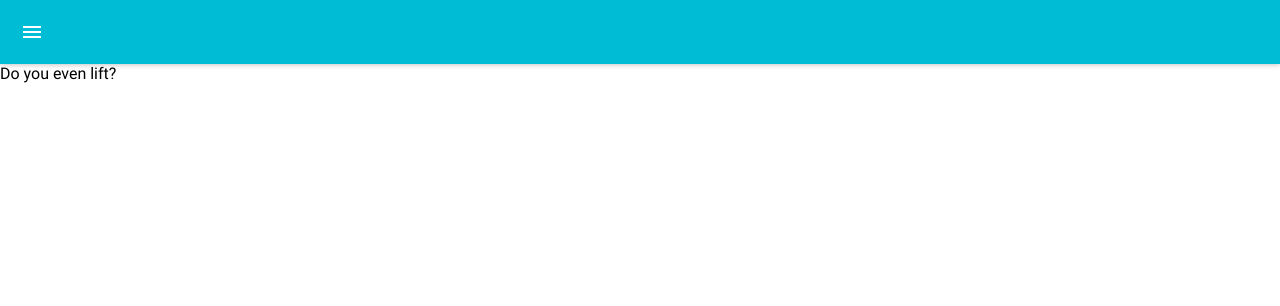
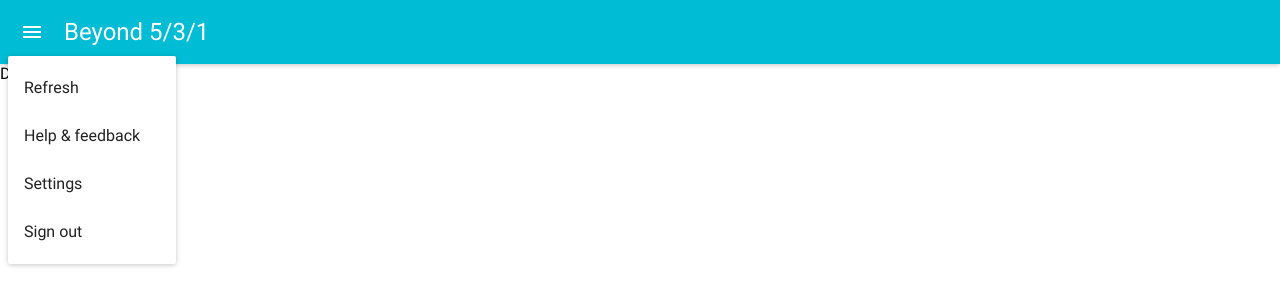
Before and after one commit to martinbee/beyond-react, a React (Create React App) app: page / in a window 1280 px wide. Both pictures are taken after a click on the button 32 px from the left and 32 px from the top of the page. Shown: the top 306 px of the page. Built offline with nearby package versions, Linux system fonts and the light colour scheme; no server answers.

Commit message:
feat: refactor header component with popover

```diff
--- a/src/components/Header/index.jsx
+++ b/src/components/Header/index.jsx
@@ -1,12 +1,83 @@
-import React from 'react';
+import React, { Component } from 'react';
 import AppBar from 'material-ui/AppBar';
 import Popover from 'material-ui/Popover';
+import Menu from 'material-ui/Menu';
+import MenuItem from 'material-ui/MenuItem';
 
-const Header = () => (
-  <div>
-    <AppBar />
-    <Popover />
-  </div>
-);
+const popoverDefaultProps = {
+  anchorOrigin: {
+    horizontal: 'left',
+    vertical: 'bottom',
+  },
+  targetOrigin: {
+    horizontal: 'left',
+    vertical: 'top',
+  },
+};
 
-export default Header;
+export default class Header extends Component {
+  state = {
+    isPopoverOpen: false,
+    popoverAnchorEl: null,
+  }
+
+  openPopoverMenu = (event) => {
+    event.preventDefault();
+
+    this.setState({
+      isPopoverOpen: true,
+      popoverAnchorEl: event.currentTarget,
+    });
+  };
+
+  closePopoverMenu = () => this.setState({ isPopoverOpen: false });
+
+  renderAppBar() {
+    return (
+      <AppBar
+        title="Beyond 5/3/1"
+        onLeftIconButtonClick={this.openPopoverMenu}
+      />
+    );
+  }
+
+  renderPopover() {
+    const {
+      isPopoverOpen,
+      popoverAnchorEl,
+    } = this.state;
+
+    const popoverProps = {
+      ...popoverDefaultProps,
+      anchorEl: popoverAnchorEl,
+      open: isPopoverOpen,
+      onRequestClose: this.closePopoverMenu,
+    };
+
+    return (
+      <Popover {...popoverProps}>
+        {this.renderMenu()}
+      </Popover>
+    );
+  }
+
+  renderMenu() {
+    return (
+      <Menu>
+        <MenuItem primaryText="Refresh" />
+        <MenuItem primaryText="Help &amp; feedback" />
+        <MenuItem primaryText="Settings" />
+        <MenuItem primaryText="Sign out" />
+      </Menu>
+    );
+  }
+
+  render() {
+    return (
+      <div>
+        {this.renderAppBar()}
+        {this.renderPopover()}
+      </div>
+    );
+  }
+}
```
